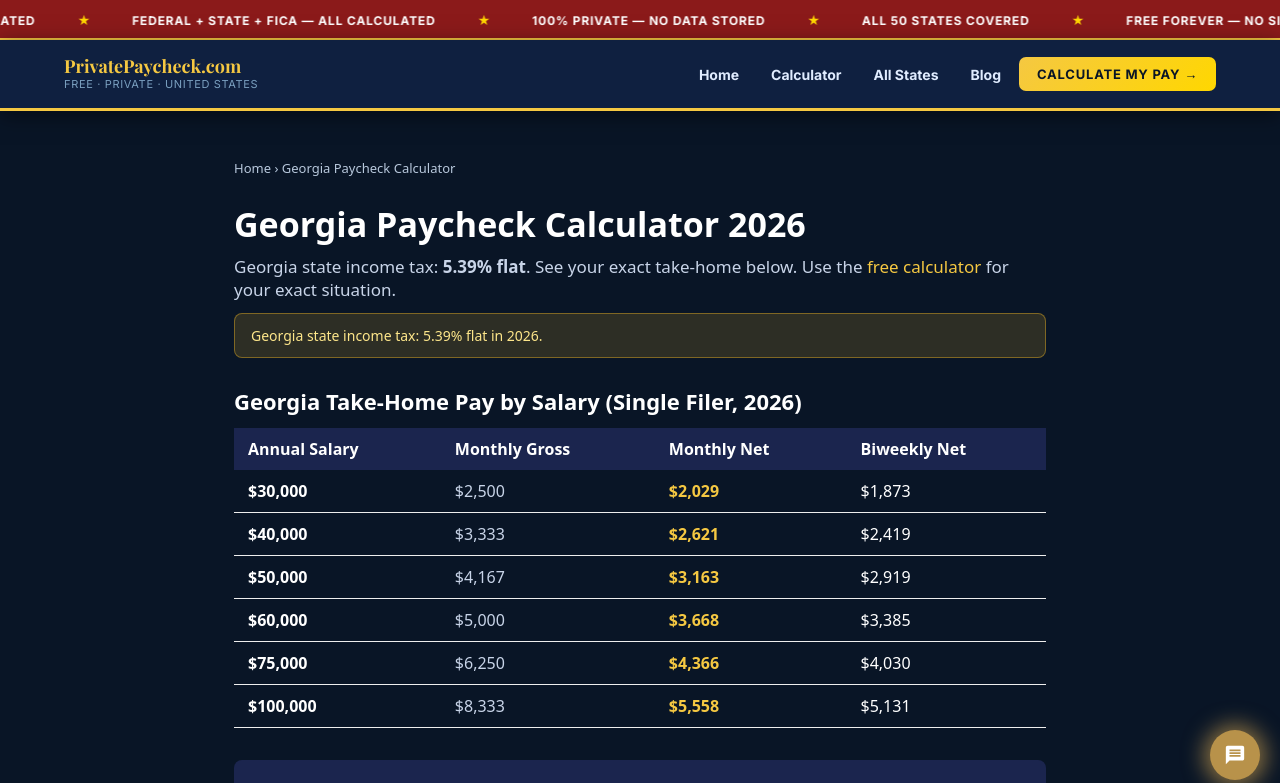
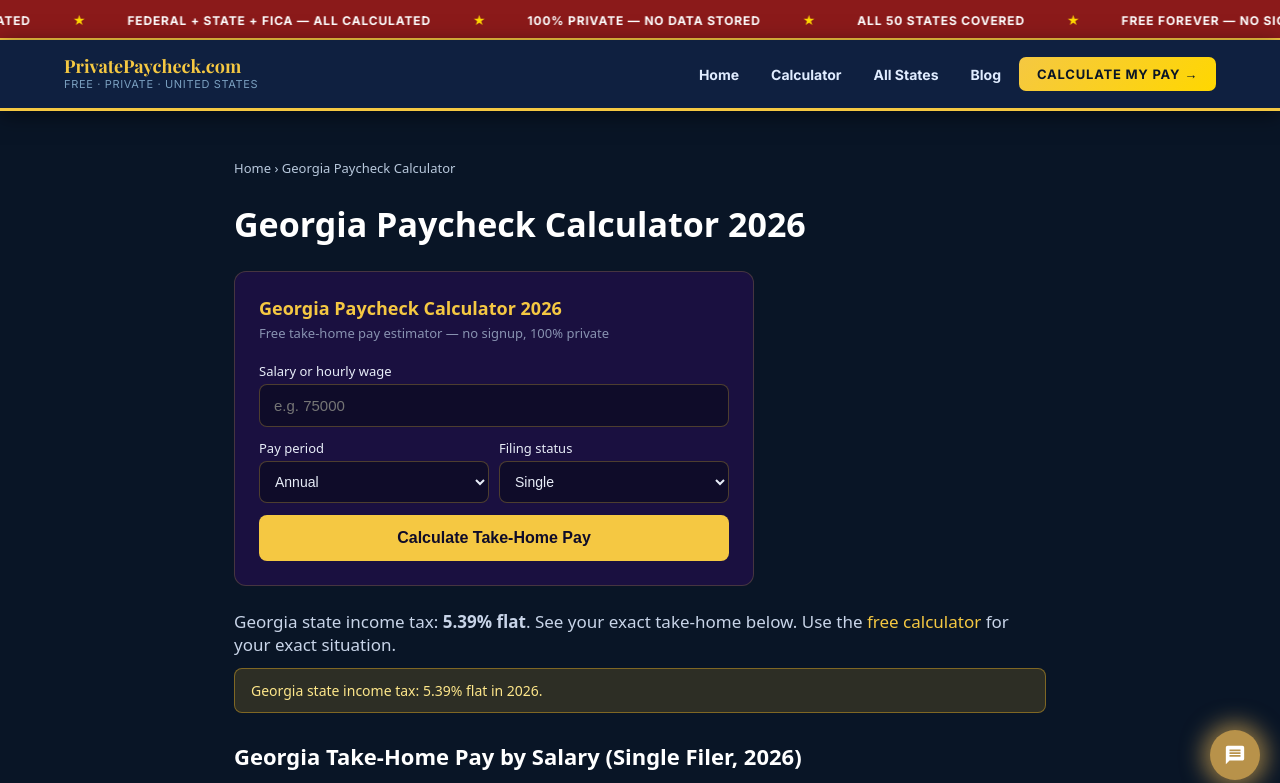
Before and after one commit to devqrcraft-ui/privatepaycheck, a Next.js app: page /georgia-paycheck-calculator in a window 1280 px wide. Shown: the top 783 px of the page. Built offline with nearby package versions, Linux system fonts and the light colour scheme.

Commit message:
feat: StateCalcEmbed inline calculator — NY/NJ/WA/GA/OH/PA/IL/MA

```diff
--- a/src/app/georgia-paycheck-calculator/page.tsx
+++ b/src/app/georgia-paycheck-calculator/page.tsx
@@ -1,3 +1,4 @@
+import StateCalcEmbed from '@/components/StateCalcEmbed';
 import type { Metadata } from 'next'
 export const metadata: Metadata = {
   title: 'Georgia Paycheck Calculator 2026 — Take-Home Pay After Taxes | PrivatePaycheck',
@@ -14,6 +15,8 @@ export default function Page() {
         <a href="/" style={{ color:'#b8c8dc' }}>Home</a> › Georgia Paycheck Calculator
       </nav>
       <h1 style={{ fontSize: 34, fontWeight: 900, marginBottom: 8 }}>Georgia Paycheck Calculator 2026</h1>
+      <StateCalcEmbed stateName="Georgia" stateTaxRate={5.49} hasSDI={false} sdiRate={0} noStateTax={false} />
+
       <p style={{ fontSize: 17, color:'#c8d4e8', marginBottom: 12 }}>Georgia state income tax: <strong>5.39% flat</strong>. See your exact take-home below. Use the <a href="/" style={{ color:'#F5C842' }}>free calculator</a> for your exact situation.</p>
       <div style={{ background: 'rgba(251,191,36,0.15)', border: '1px solid rgba(251,191,36,0.4)', borderRadius: 8, padding: '12px 16px', marginBottom: 28, fontSize: 14, color: '#fde68a' }}>Georgia state income tax: 5.39% flat in 2026.</div>
       <h2 style={{ fontSize: 22, fontWeight: 800, marginBottom: 12 }}>Georgia Take-Home Pay by Salary (Single Filer, 2026)</h2>
--- a/src/app/illinois-paycheck-calculator/page.tsx
+++ b/src/app/illinois-paycheck-calculator/page.tsx
@@ -1,3 +1,4 @@
+import StateCalcEmbed from '@/components/StateCalcEmbed';
 import type { Metadata } from 'next'
 export const metadata: Metadata = {
   title: 'Illinois Paycheck Calculator 2026 — Take-Home Pay After Taxes | PrivatePaycheck',
@@ -30,6 +31,8 @@ export default function Page() {
         <a href="/" style={{ color:'#b8c8dc' }}>Home</a> › Illinois Paycheck Calculator
       </nav>
       <h1 style={{ fontSize: 'clamp(26px,4vw,36px)', fontWeight: 900, marginBottom: 8, color: '#f1f5f9' }}>Illinois Paycheck Calculator 2026</h1>
+      <StateCalcEmbed stateName="Illinois" stateTaxRate={4.95} hasSDI={false} sdiRate={0} noStateTax={false} />
+
       <p style={{ fontSize: 17, color: '#94a3b8', marginBottom: 12 }}>Illinois uses a <strong>flat 4.95% state income tax</strong> — the same rate for every income level. Simple to calculate, and lower than California or New York for high earners.</p>
       <div style={{ background: 'rgba(99,102,241,0.12)', border: '1px solid #1a56db', borderRadius: 8, padding: '12px 16px', marginBottom: 28, fontSize: 14, color: '#fde68a' }}>
         IL flat tax 2026: 4.95% on all income. No brackets. No local income tax except Chicago (none for wages).
--- a/src/app/massachusetts-paycheck-calculator/page.tsx
+++ b/src/app/massachusetts-paycheck-calculator/page.tsx
@@ -1,3 +1,4 @@
+import StateCalcEmbed from '@/components/StateCalcEmbed';
 import type { Metadata } from 'next'
 export const metadata: Metadata = {
   title: 'Massachusetts Paycheck Calculator 2026 — Take-Home Pay After Taxes | PrivatePaycheck',
@@ -14,6 +15,8 @@ export default function Page() {
         <a href="/" style={{ color:'#b8c8dc' }}>Home</a> › Massachusetts Paycheck Calculator
       </nav>
       <h1 style={{ fontSize: 34, fontWeight: 900, marginBottom: 8 }}>Massachusetts Paycheck Calculator 2026</h1>
+      <StateCalcEmbed stateName="Massachusetts" stateTaxRate={5} hasSDI={false} sdiRate={0} noStateTax={false} />
+
       <p style={{ fontSize: 17, color: '#94a3b8', marginBottom: 12 }}>Massachusetts state income tax: <strong>5% (9% over $1M)</strong>. See your exact take-home below. Use the <a href="/" style={{ color:'#F5C842' }}>free calculator</a> for your exact situation.</p>
       <div style={{ background: 'rgba(251,191,36,0.15)', border: '1px solid rgba(251,191,36,0.4)', borderRadius: 8, padding: '12px 16px', marginBottom: 28, fontSize: 14, color: '#fbbf24' }}>Massachusetts state income tax: 5% (9% over $1M) in 2026.</div>
       <h2 style={{ fontSize: 22, fontWeight: 800, marginBottom: 12 }}>Massachusetts Take-Home Pay by Salary (Single Filer, 2026)</h2>
--- a/src/app/new-jersey-paycheck-calculator/page.tsx
+++ b/src/app/new-jersey-paycheck-calculator/page.tsx
@@ -1,3 +1,4 @@
+import StateCalcEmbed from '@/components/StateCalcEmbed';
 import type { Metadata } from 'next'
 export const metadata: Metadata = {
   title: 'New Jersey Paycheck Calculator 2026 — Take-Home Pay After Taxes | PrivatePaycheck',
@@ -14,6 +15,8 @@ export default function Page() {
         <a href="/" style={{ color:'#b8c8dc' }}>Home</a> › New Jersey Paycheck Calculator
       </nav>
       <h1 style={{ fontSize: 34, fontWeight: 900, marginBottom: 8 }}>New Jersey Paycheck Calculator 2026</h1>
+      <StateCalcEmbed stateName="New Jersey" stateTaxRate={5.525} hasSDI={true} sdiRate={0.14} noStateTax={false} />
+
       <p style={{ fontSize: 17, color:'#c8d4e8', marginBottom: 12 }}>New Jersey state income tax: <strong>up to 10.75%</strong>. See your exact take-home below. Use the <a href="/" style={{ color:'#F5C842' }}>free calculator</a> for your exact situation.</p>
       <div style={{ background: 'rgba(251,191,36,0.15)', border: '1px solid rgba(251,191,36,0.4)', borderRadius: 8, padding: '12px 16px', marginBottom: 28, fontSize: 14, color: '#fde68a' }}>New Jersey state income tax: up to 10.75% in 2026.</div>
       <h2 style={{ fontSize: 22, fontWeight: 800, marginBottom: 12 }}>New Jersey Take-Home Pay by Salary (Single Filer, 2026)</h2>
--- a/src/app/new-york-paycheck-calculator/page.tsx
+++ b/src/app/new-york-paycheck-calculator/page.tsx
@@ -1,3 +1,4 @@
+import StateCalcEmbed from '@/components/StateCalcEmbed';
 import type { Metadata } from 'next'
 export const metadata: Metadata = {
   title: 'New York Paycheck Calculator 2026 — Take-Home Pay After Taxes | PrivatePaycheck',
@@ -30,6 +31,8 @@ export default function Page() {
         <a href="/" style={{ color:'#b8c8dc' }}>Home</a> › New York Paycheck Calculator
       </nav>
       <h1 style={{ fontSize: 'clamp(26px,4vw,36px)', fontWeight: 900, marginBottom: 8, color: '#f1f5f9' }}>New York Paycheck Calculator 2026</h1>
+      <StateCalcEmbed stateName="New York" stateTaxRate={6.33} hasSDI={true} sdiRate={0.5} noStateTax={false} />
+
       <p style={{ fontSize: 17, color: '#94a3b8', marginBottom: 12 }}>New York has both <strong>NY state tax (up to 10.9%)</strong> and an extra <strong>NYC tax (up to 3.876%)</strong> for city residents. See your exact take-home below or use the <a href="/" style={{ color:'#F5C842' }}>free calculator</a>.</p>
       <div style={{ background: 'rgba(245,200,66,0.1)', border: '1px solid rgba(245,200,66,0.4)', borderRadius: 8, padding: '12px 16px', marginBottom: 28, fontSize: 14, color: '#fde68a' }}>
         NYC residents pay 3 layers: federal + NY state + NYC local tax. Non-NYC NY residents skip the NYC layer.
--- a/src/app/ohio-paycheck-calculator/page.tsx
+++ b/src/app/ohio-paycheck-calculator/page.tsx
@@ -1,3 +1,4 @@
+import StateCalcEmbed from '@/components/StateCalcEmbed';
 import type { Metadata } from 'next'
 export const metadata: Metadata = {
   title: 'Ohio Paycheck Calculator 2026 — Take-Home Pay After Taxes | PrivatePaycheck',
@@ -14,6 +15,8 @@ export default function Page() {
         <a href="/" style={{ color:'#b8c8dc' }}>Home</a> › Ohio Paycheck Calculator
       </nav>
       <h1 style={{ fontSize: 34, fontWeight: 900, marginBottom: 8 }}>Ohio Paycheck Calculator 2026</h1>
+      <StateCalcEmbed stateName="Ohio" stateTaxRate={3.5} hasSDI={false} sdiRate={0} noStateTax={false} />
+
       <p style={{ fontSize: 17, color:'#c8d4e8', marginBottom: 12 }}>Ohio state income tax: <strong>up to 3.99%</strong>. See your exact take-home below. Use the <a href="/" style={{ color:'#F5C842' }}>free calculator</a> for your exact situation.</p>
       <div style={{ background: 'rgba(251,191,36,0.15)', border: '1px solid rgba(251,191,36,0.4)', borderRadius: 8, padding: '12px 16px', marginBottom: 28, fontSize: 14, color: '#fde68a' }}>Ohio state income tax: up to 3.99% in 2026.</div>
       <h2 style={{ fontSize: 22, fontWeight: 800, marginBottom: 12 }}>Ohio Take-Home Pay by Salary (Single Filer, 2026)</h2>
--- a/src/app/pennsylvania-paycheck-calculator/page.tsx
+++ b/src/app/pennsylvania-paycheck-calculator/page.tsx
@@ -1,3 +1,4 @@
+import StateCalcEmbed from '@/components/StateCalcEmbed';
 import type { Metadata } from 'next'
 export const metadata: Metadata = {
   title: 'Pennsylvania Paycheck Calculator 2026 — Take-Home Pay After Taxes | PrivatePaycheck',
@@ -14,6 +15,8 @@ export default function Page() {
         <a href="/" style={{ color:'#b8c8dc' }}>Home</a> › Pennsylvania Paycheck Calculator
       </nav>
       <h1 style={{ fontSize: 34, fontWeight: 900, marginBottom: 8 }}>Pennsylvania Paycheck Calculator 2026</h1>
+      <StateCalcEmbed stateName="Pennsylvania" stateTaxRate={3.07} hasSDI={false} sdiRate={0} noStateTax={false} />
+
       <p style={{ fontSize: 17, color:'#c8d4e8', marginBottom: 12 }}>Pennsylvania state income tax: <strong>3.07% flat</strong>. See your exact take-home below. Use the <a href="/" style={{ color:'#F5C842' }}>free calculator</a> for your exact situation.</p>
       <div style={{ background: 'rgba(251,191,36,0.15)', border: '1px solid rgba(251,191,36,0.4)', borderRadius: 8, padding: '12px 16px', marginBottom: 28, fontSize: 14, color: '#fde68a' }}>Pennsylvania state income tax: 3.07% flat in 2026.</div>
       <h2 style={{ fontSize: 22, fontWeight: 800, marginBottom: 12 }}>Pennsylvania Take-Home Pay by Salary (Single Filer, 2026)</h2>
--- a/src/app/washington-paycheck-calculator/page.tsx
+++ b/src/app/washington-paycheck-calculator/page.tsx
@@ -1,3 +1,4 @@
+import StateCalcEmbed from '@/components/StateCalcEmbed';
 import type { Metadata } from 'next'
 export const metadata: Metadata = {
   title: 'Washington Paycheck Calculator 2026 — Take-Home Pay After Taxes | PrivatePaycheck',
@@ -14,6 +15,8 @@ export default function Page() {
         <a href="/" style={{ color:'#b8c8dc' }}>Home</a> › Washington Paycheck Calculator
       </nav>
       <h1 style={{ fontSize: 34, fontWeight: 900, marginBottom: 8 }}>Washington Paycheck Calculator 2026</h1>
+      <StateCalcEmbed stateName="Washington" stateTaxRate={0} hasSDI={true} sdiRate={0.58} noStateTax={true} />
+
       <p style={{ fontSize: 17, color:'#c8d4e8', marginBottom: 12 }}><strong>No state income tax</strong> in Washington — only federal income tax and FICA are withheld. Use the <a href="/" style={{ color:'#F5C842' }}>free calculator</a> for your exact situation.</p>
       <div style={{ background: '#d4edda', color: '#1a1a2e', border: '1px solid #28a745', borderRadius: 8, padding: '12px 16px', marginBottom: 28, fontSize: 14 }}>No Washington state income tax in 2026. Only federal withholding applies.</div>
       <h2 style={{ fontSize: 22, fontWeight: 800, marginBottom: 12 }}>Washington Take-Home Pay by Salary (Single Filer, 2026)</h2>
--- /dev/null
+++ b/src/components/StateCalcEmbed.tsx
@@ -0,0 +1,109 @@
+'use client';
+import { useState } from 'react';
+
+interface Props {
+  stateName: string;
+  stateTaxRate: number;
+  hasSDI?: boolean;
+  sdiRate?: number;
+  noStateTax?: boolean;
+}
+
+export default function StateCalcEmbed({ stateName, stateTaxRate, hasSDI = false, sdiRate = 0, noStateTax = false }: Props) {
+  const [salary, setSalary] = useState('');
+  const [period, setPeriod] = useState('annual');
+  const [filing, setFiling] = useState('single');
+  const [result, setResult] = useState(null);
+
+  function calculate() {
+    let annual = parseFloat(salary.replace(/,/g,'')) || 0;
+    if (period === 'hourly') annual = annual * 40 * 52;
+    else if (period === 'monthly') annual = annual * 12;
+    else if (period === 'biweekly') annual = annual * 26;
+
+    const stdDeduct = filing === 'married' ? 30000 : 15000;
+    const taxable = Math.max(0, annual - stdDeduct);
+    const brackets = filing === 'married'
+      ? [[0,23850,0.10],[23850,96950,0.12],[96950,206700,0.22],[206700,394600,0.24]]
+      : [[0,11925,0.10],[11925,48475,0.12],[48475,103350,0.22],[103350,197300,0.24]];
+    let fed = 0;
+    for (const [lo,hi,r] of brackets) if (taxable > lo) fed += (Math.min(taxable,hi)-lo)*r;
+
+    const ssBase = Math.min(annual, 176100);
+    const ss = ssBase * 0.062;
+    const medicare = annual * 0.0145 + (annual > 200000 ? (annual-200000)*0.009 : 0);
+    const stateTax = noStateTax ? 0 : annual * (stateTaxRate/100);
+    const sdi = hasSDI ? Math.min(annual, 153164) * (sdiRate/100) : 0;
+
+    const total = fed + ss + medicare + stateTax + sdi;
+    const takeHome = annual - total;
+    setResult({ annual, takeHome, biweekly: takeHome/26, monthly: takeHome/12, fed, ss, medicare, stateTax, sdi, eff: annual>0 ? (total/annual*100).toFixed(1) : '0' });
+  }
+
+  const fmt = n => Math.round(n||0).toLocaleString('en-US',{style:'currency',currency:'USD',maximumFractionDigits:0});
+
+  return (
+    <div style={{ background:'#1a1040', border:'1px solid #F5C84233', borderRadius:12, padding:24, margin:'24px 0', maxWidth:520 }}>
+      <h3 style={{ color:'#F5C842', margin:'0 0 4px', fontSize:18, fontWeight:800 }}>{stateName} Paycheck Calculator 2026</h3>
+      <p style={{ color:'#8892b0', fontSize:13, margin:'0 0 20px' }}>Free take-home pay estimator — no signup, 100% private</p>
+
+      <div style={{ display:'grid', gap:12 }}>
+        <div>
+          <label style={{ color:'#e8edf8', fontSize:13, display:'block', marginBottom:4 }}>Salary or hourly wage</label>
+          <input type="number" placeholder="e.g. 75000" value={salary} onChange={e=>setSalary(e.target.value)}
+            style={{ width:'100%', padding:'12px 14px', borderRadius:8, border:'1px solid #F5C84244',
+              background:'#0f0c29', color:'#e8edf8', fontSize:15, boxSizing:'border-box' }} />
+        </div>
+        <div style={{ display:'grid', gridTemplateColumns:'1fr 1fr', gap:10 }}>
+          <div>
+            <label style={{ color:'#e8edf8', fontSize:13, display:'block', marginBottom:4 }}>Pay period</label>
+            <select value={period} onChange={e=>setPeriod(e.target.value)}
+              style={{ width:'100%', padding:'11px', borderRadius:8, border:'1px solid #F5C84244', background:'#0f0c29', color:'#e8edf8', fontSize:14 }}>
+              <option value="annual">Annual</option>
+              <option value="monthly">Monthly</option>
+              <option value="biweekly">Bi-weekly</option>
+              <option value="hourly">Hourly</option>
+            </select>
+          </div>
+          <div>
+            <label style={{ color:'#e8edf8', fontSize:13, display:'block', marginBottom:4 }}>Filing status</label>
+            <select value={filing} onChange={e=>setFiling(e.target.value)}
+              style={{ width:'100%', padding:'11px', borderRadius:8, border:'1px solid #F5C84244', background:'#0f0c29', color:'#e8edf8', fontSize:14 }}>
+              <option value="single">Single</option>
+              <option value="married">Married</option>
+            </select>
+          </div>
+        </div>
+        <button onClick={calculate}
+          style={{ padding:14, background:'#F5C842', color:'#0f0c29', fontWeight:800, fontSize:16, border:'none', borderRadius:8, cursor:'pointer' }}>
+          Calculate Take-Home Pay
+        </button>
+      </div>
+
+      {result && (
+        <div style={{ marginTop:20, borderTop:'1px solid #F5C84233', paddingTop:20 }}>
+          <div style={{ background:'#0f0c29', borderRadius:10, padding:16, marginBottom:14, textAlign:'center' }}>
+            <div style={{ color:'#8892b0', fontSize:12 }}>BI-WEEKLY TAKE-HOME</div>
+            <div style={{ color:'#F5C842', fontSize:34, fontWeight:900 }}>{fmt(result.biweekly)}</div>
+            <div style={{ color:'#8892b0', fontSize:12 }}>Annual: {fmt(result.takeHome)} · Effective rate: {result.eff}%</div>
+          </div>
+          <div style={{ display:'grid', gap:8 }}>
+            {[
+              ['Federal income tax', result.fed],
+              ['Social Security (6.2%)', result.ss],
+              ['Medicare (1.45%+)', result.medicare],
+              ...(!noStateTax ? [[stateName + ' state tax', result.stateTax]] : [['State tax', 0]]),
+              ...(hasSDI ? [['SDI', result.sdi]] : []),
+            ].map(([label, val]) => (
+              <div key={label} style={{ display:'flex', justifyContent:'space-between', padding:'5px 0', borderBottom:'1px solid #ffffff0a' }}>
+                <span style={{ color:'#8892b0', fontSize:13 }}>{label}</span>
+                <span style={{ color:'#e8edf8', fontSize:13, fontWeight:700 }}>{fmt(val)}</span>
+              </div>
+            ))}
+          </div>
+          <p style={{ color:'#8892b0', fontSize:11, margin:'14px 0 0' }}>Estimate only. Actual taxes vary by deductions and filing details.</p>
+        </div>
+      )}
+    </div>
+  );
+}
```
